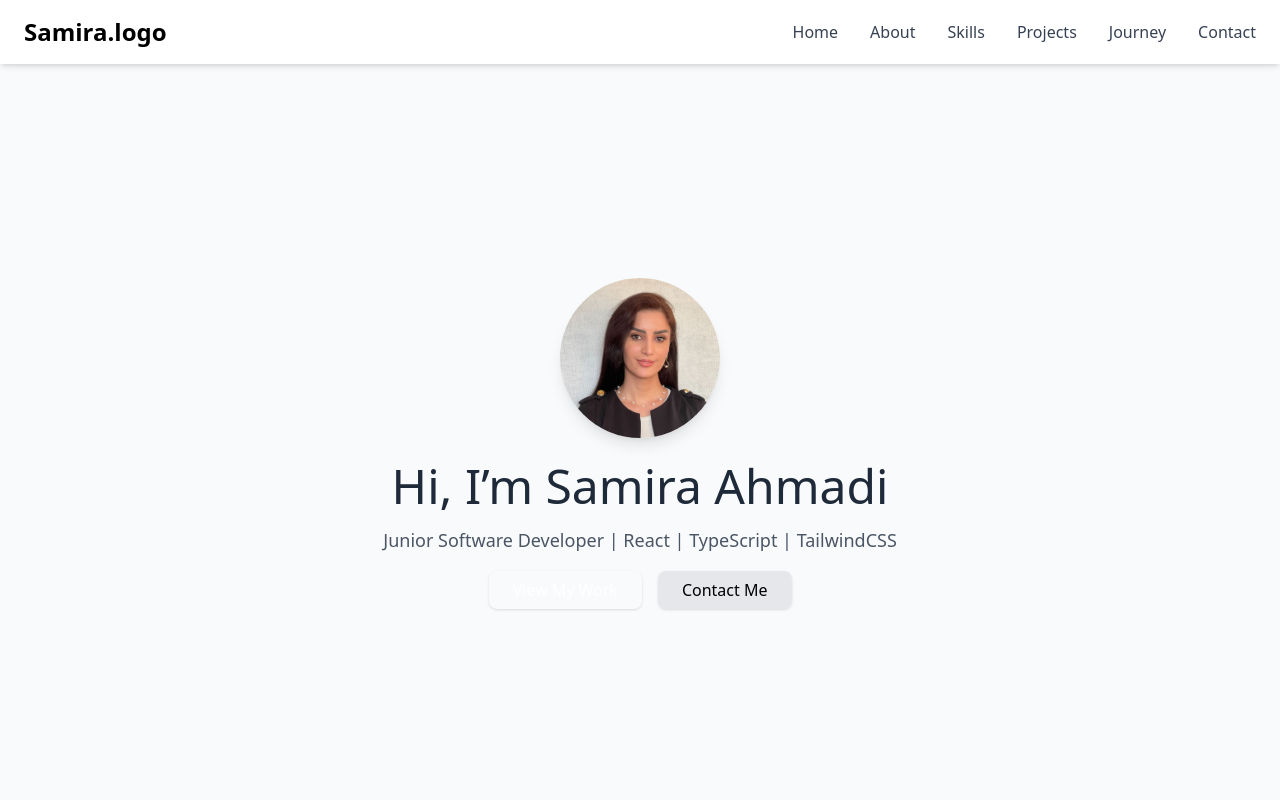
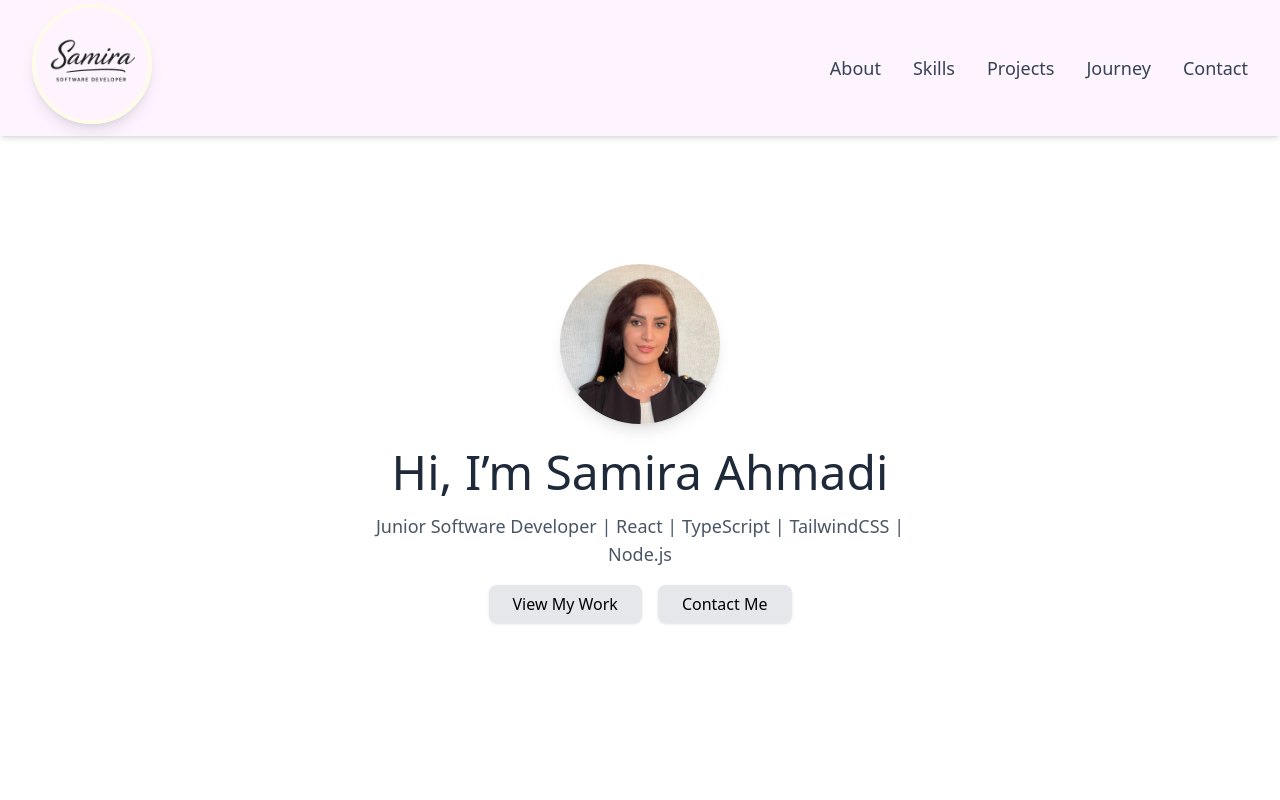
Before and after one commit to samira313/portfolio, a React (Vite) app: page / in a window 1280 px wide. Shown: the top 800 px of the page. Built offline with nearby package versions, Linux system fonts and the light colour scheme.

Commit message:
add section id and enable smooth scroll from Navbar

```diff
--- a/src/App.tsx
+++ b/src/App.tsx
@@ -1,14 +1,14 @@
 import './App.css'
-
-
 import Navbar from "./components/Navbar";
 import Hero from "./sections/Hero";
+import Journey from './sections/Journey';
 
 function App() {
   return (
     <div>
       <Navbar />
       <Hero />
+      <Journey />
 
     </div>
   );
--- a/src/components/Navbar.tsx
+++ b/src/components/Navbar.tsx
@@ -1,25 +1,23 @@
+import logo from "../assets/logo.png";
+
 export default function Navbar() {
   return (
-    <nav className="fixed top-0 left-0 w-full bg-white shadow-md z-50">
-      <div className="container mx-auto px-6 py-4 flex justify-between items-center">
+   <nav className="fixed top-0 w-full bg-fuchsia-50 shadow-md flex justify-between items-center px-8 py-1">
+      <div className="container mx-auto flex justify-between items-center">
 
         {/* --- Logo --- */}
-        <a href="#hero" className="text-2xl font-bold text-primary">
-          Samira.logo
+        <a href="#hero" className="flex items-center space-x-2">
+          <img src={logo} alt="Samira Ahmadi" className="h-30 w-30 rounded-full shadow-lg border-4 border-amber-50 mb-2" />
         </a>
 
         {/* --- Navigation Links --- */}
-        <ul className="hidden md:flex space-x-8 font-medium text-gray-700">
-          <li><a href="#hero" className="hover:text-primary">Home</a></li>
-          <li><a href="#about" className="hover:text-primary">About</a></li>
-          <li><a href="#skills" className="hover:text-primary">Skills</a></li>
-          <li><a href="#projects" className="hover:text-primary">Projects</a></li>
-          <li><a href="#journey" className="hover:text-primary">Journey</a></li>
-          <li><a href="#contact" className="hover:text-primary">Contact</a></li>
-        </ul>
-
-        {/* --- Mobile Menu Button (Hamburger) --- */}
-        <button className="md:hidden text-2xl">&#9776;</button>
+      <ul className="flex space-x-8 text-lg font-medium text-gray-700">
+    <li><a href="#about" className="hover:text-primary hover:text-blue-700">About</a></li>
+    <li><a href="#skills" className="hover:text-primary hover:text-blue-700">Skills</a></li>
+    <li><a href="#projects" className="hover:text-primary hover:text-blue-700">Projects</a></li>
+    <li><a href="#journey" className="hover:text-primary  hover:text-blue-700">Journey</a></li>
+    <li><a href="#contact" className="hover:text-primary  hover:text-blue-700">Contact</a></li>
+  </ul>
       </div>
     </nav>
   );
--- a/src/sections/Hero.tsx
+++ b/src/sections/Hero.tsx
@@ -4,7 +4,7 @@ export default function Hero() {
   return (
     <section
       id="hero"
-      className="min-h-screen flex flex-col justify-center items-center text-center bg-gray-50 pt-20"
+      className="min-h-screen flex flex-col justify-center items-center text-center bg-emerald-30 pt-20"
     >
       {/* --- Profile Picture --- */}
       <img
@@ -18,14 +18,14 @@ export default function Hero() {
         Hi, I’m <span className="text-primary">Samira Ahmadi</span>
       </h1>
       <p className="mt-4 text-lg text-gray-600 max-w-xl">
-        Junior Software Developer | React | TypeScript | TailwindCSS
+        Junior Software Developer | React | TypeScript | TailwindCSS | Node.js
       </p>
 
       {/* --- Call to Action Buttons --- */}
       <div className="mt-6 space-x-4">
         <a
           href="#projects"
-          className="bg-primary text-white px-6 py-2 rounded-lg shadow hover:bg-primary/90"
+          className="bg-gray-200 px-6 py-2 rounded-lg shadow hover:bg-gray-300"
         >
           View My Work
         </a>
--- a/src/styles/globals.css
+++ b/src/styles/globals.css
@@ -0,0 +1,3 @@
+html {
+    scroll-behavior: smooth;
+}
```
Also changed, not shown: src/assets/logo.png (added).
